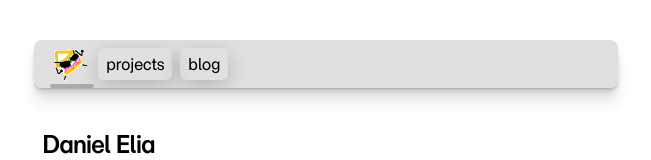
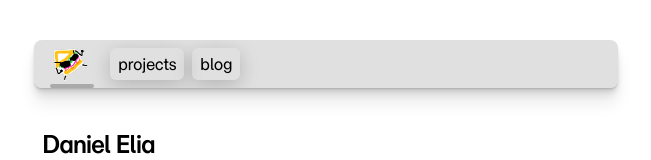
Before and after one commit to donnybeelo/donnybeelo.github.io, a Next.js app: page / in a window 1280 px wide. Shown: the top 160 px of the page, without its empty margins (310-961 px from the left). Built offline with nearby package versions, Linux system fonts and the light colour scheme.

Commit message:
Tweak home button shine clarity

```diff
--- a/app/components/nav.tsx
+++ b/app/components/nav.tsx
@@ -28,7 +28,7 @@ export function Navbar() {
 					<ShinyButton
 						path="/"
 						icon={<HomeIcon />}
-						className="home-button !mr-0"
+						className="home-button !mr-5"
 						ariaLabel="home"
 					/>
 
--- a/app/components/shinyButton.tsx
+++ b/app/components/shinyButton.tsx
@@ -64,7 +64,8 @@ export const ShinyButton = ({
 		if (!button) return 1;
 		const height = button.offsetHeight;
 		const width = button.offsetWidth;
-		return Math.max(width, height) * 1.5;
+		const multiplier = button.classList.contains("home-button") ? 5.0 : 1.5;
+		return Math.max(width, height) * multiplier;
 	}
 
 	function mouseMoveEvent(e: MouseEvent): void {
--- a/app/global.css
+++ b/app/global.css
@@ -213,13 +213,14 @@ table {
 .shinyButton.home-button {
 	mask: url("/favicon.png");
 	mask-size: 40px 40px;
-	mask-position: 8px 4px;
 	mask-repeat: no-repeat;
 	background: var(--button-active);
+	padding: 0;
+	margin: 4px 8px;
 }
 
 .shinyButton.home-button::after {
-	background: radial-gradient(black, #5555 50%);
+	background: radial-gradient(#5555, black 20%);
 }
 
 @media (hover: hover) {
@@ -228,6 +229,9 @@ table {
 	}
 	.shinyButton:hover {
 		background-color: var(--shine-background);
+	}
+	.shinyButton.home-button:hover {
+		filter: brightness(0.9);
 	}
 }
 
```
